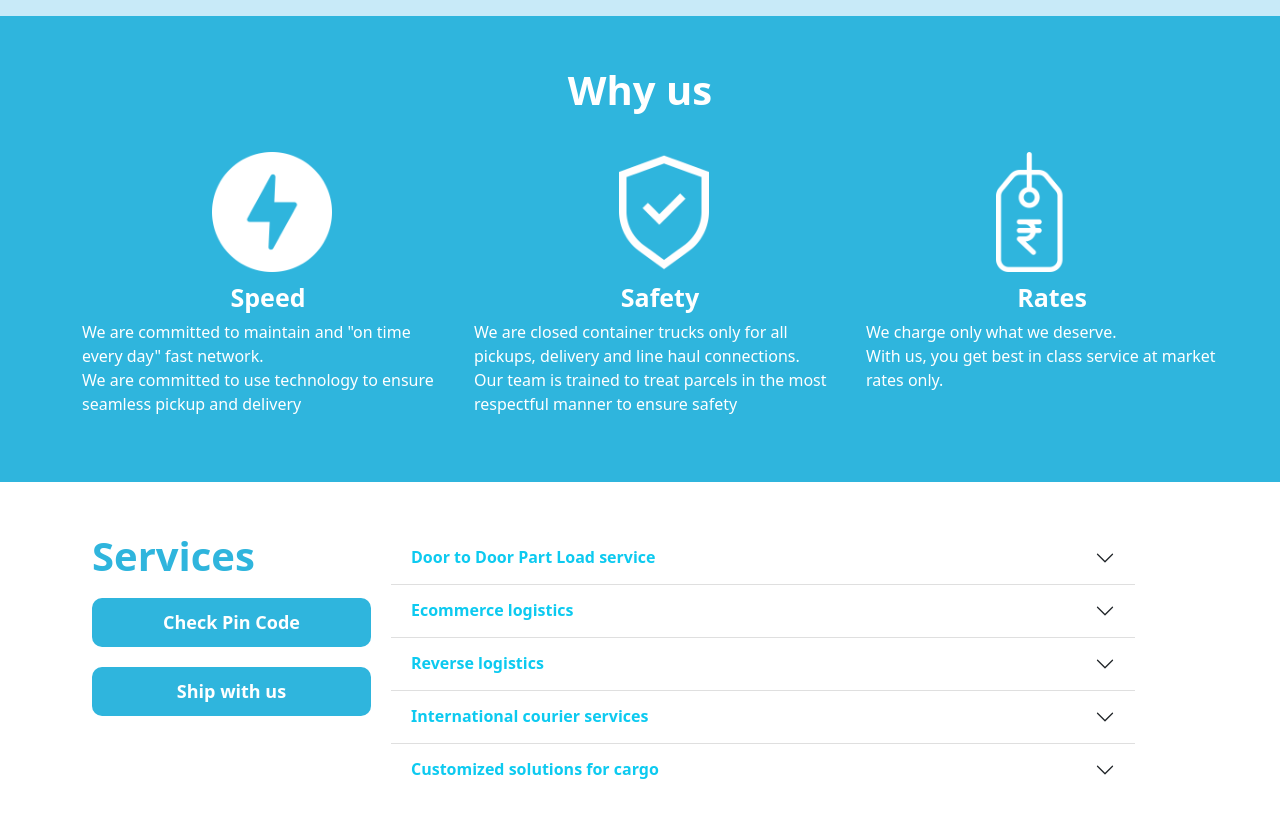
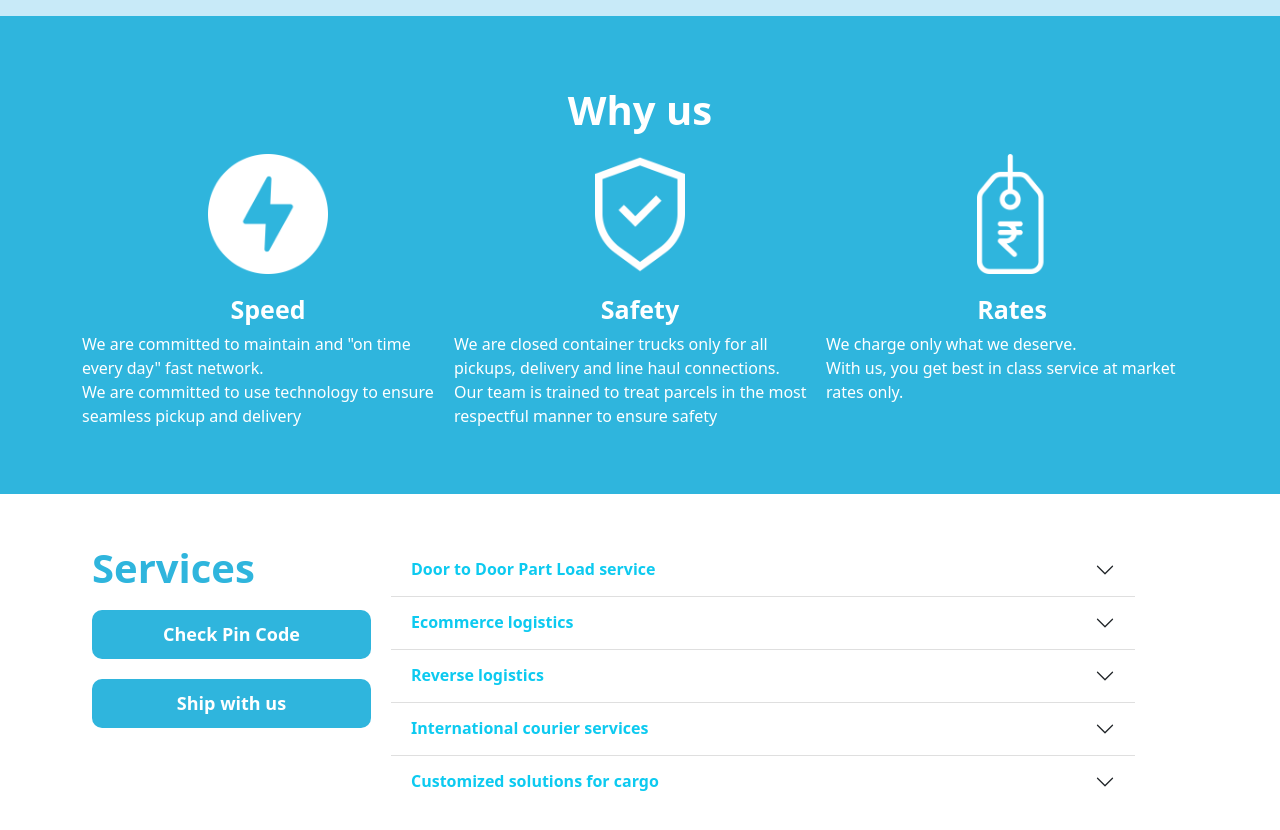
Before and after one commit to SanketFulzele/Navya-Deesha-Express, a plain HTML site: page index.html in a window 1280 px wide. Shown: the part 1500-2330 px from the top of the page. Drawn offline with nearby package versions, Linux system fonts and the light colour scheme.

Commit message:
icons fixed

```diff
--- a/index.html
+++ b/index.html
@@ -223,21 +223,27 @@
   <div class="why-row">
 
       <div class="why-column col-lg-4">
+        <div class="icons-div">
           <img class="icons" src="./img/lightning.png">
+        </div>
           <h3> Speed</h3>
           <p class="text-white">We are committed to maintain and "on time every day" fast network. <br>
             We are committed to use technology to ensure seamless pickup and delivery </p>
         </div>
 
         <div class="why-column col-lg-4">
+          <div class="icons-div">
             <img class="icons" src="./img/safe-icon.png">
+          </div>
             <h3> Safety</h3>
               <p class="text-white">We are closed container trucks only for all pickups, delivery and line haul connections.
                   <br> Our team is trained to treat parcels in the most respectful manner to ensure safety </p>
         </div>
 
         <div class="why-column col-lg-4">
-          <img class="rupees icons" src="./img/rupees.png">
+          <div class="icons-div">
+            <img class="rupees icons" src="./img/rupees.png">
+          </div>
           <h3> Rates</h3>
             <p class="text-white"> We charge only what we deserve.<br>
             With us, you get best in class service at market rates only. </p>
--- a/style.css
+++ b/style.css
@@ -227,11 +227,7 @@ h3 {
 .why-section {
     text-align: center;
     color: var(--white-color);
-}
-
-.icons {
-    width: 120px;
-    margin: 30px 0 10px 130px;
+    margin: 20px 0px;
 }
 
 .why-row {
@@ -240,8 +236,23 @@ h3 {
 
 .why-column {
     align-items: center;
-    margin-right: 20px;
+    justify-content: center;
 }
+.icons-div {
+    margin: auto;
+    display: flex;justify-content: center;
+}
+.icons {
+    width: 120px;
+    margin-bottom: 20px;
+}
+
+.icons-div .rupees {
+    transform: translateX(25px);
+}
+
+
+
 
 /* services */
 
```
